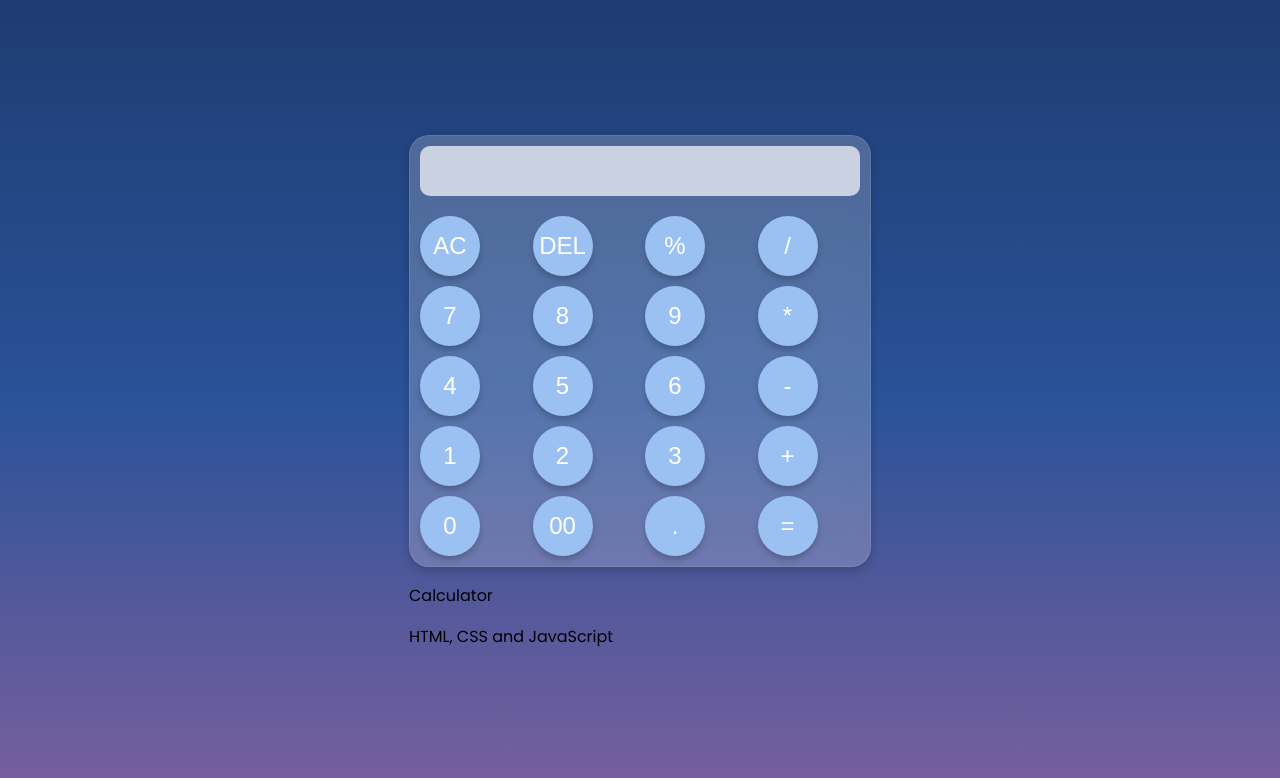
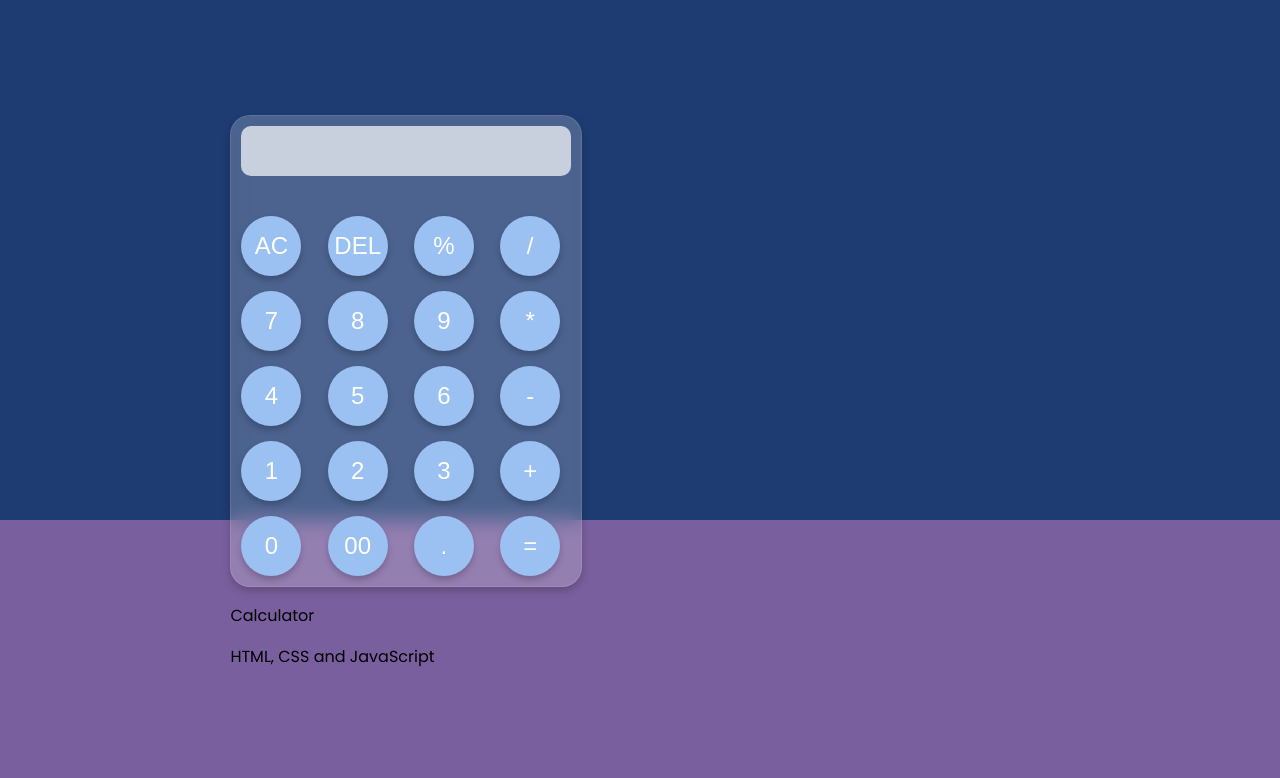
Before and after one commit to jayr012/Calculator, a plain HTML site: page index.html in a window 1280 px wide. Drawn offline with Linux system fonts and the light colour scheme.

Commit message:
Update style.css

```diff
--- a/style.css
+++ b/style.css
@@ -2,10 +2,11 @@
 body {
     font-family: Poppins, sans-serif;
     display: flex;
-    justify-content: center;
+    justify-content: flex-start;
+    padding-left: 18%;
     align-items: center;
     height: 100vh;
-    background: linear-gradient(to bottom, #1e3c72, #2a5298, #7a5f9e); /* Blue to light violet gradient */
+    background: linear-gradient(to bottom, #1e3c72 65%, #7a5f9e 35%); /* Blue takes up 70%, Violet takes up 30% */
     margin: 0;
     overflow: hidden;
 }
@@ -28,7 +29,7 @@ body {
 #screen {
     width: 100%;
     height: 50px;
-    font-size: 2em;
+    font-size: 1.5em;
     text-align: right;
     padding: 10px;
     border-radius: 10px;
@@ -36,13 +37,14 @@ body {
     background-color: rgba(255, 255, 255, 0.7); /* Slight white background for the screen */
     box-sizing: border-box;
     color: #333;
+    margin-bottom: 20px; /* Ensure there's space between the screen and the buttons */
 }
 
 /* Button grid layout */
 .buttons {
     display: grid;
     grid-template-columns: repeat(4, 1fr);
-    gap: 10px;
+    gap: 15px;
 }
 
 /* Button styles */
```
